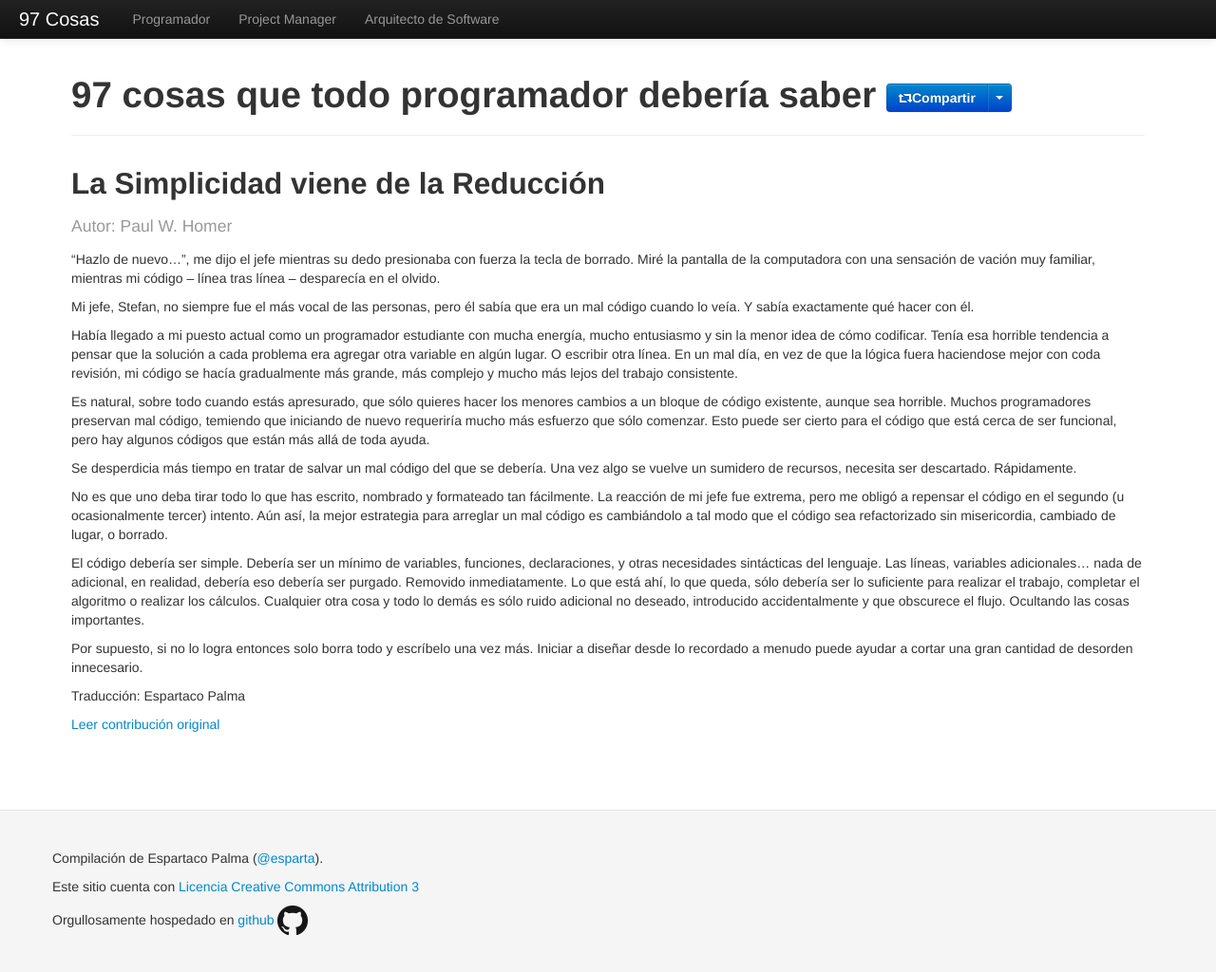
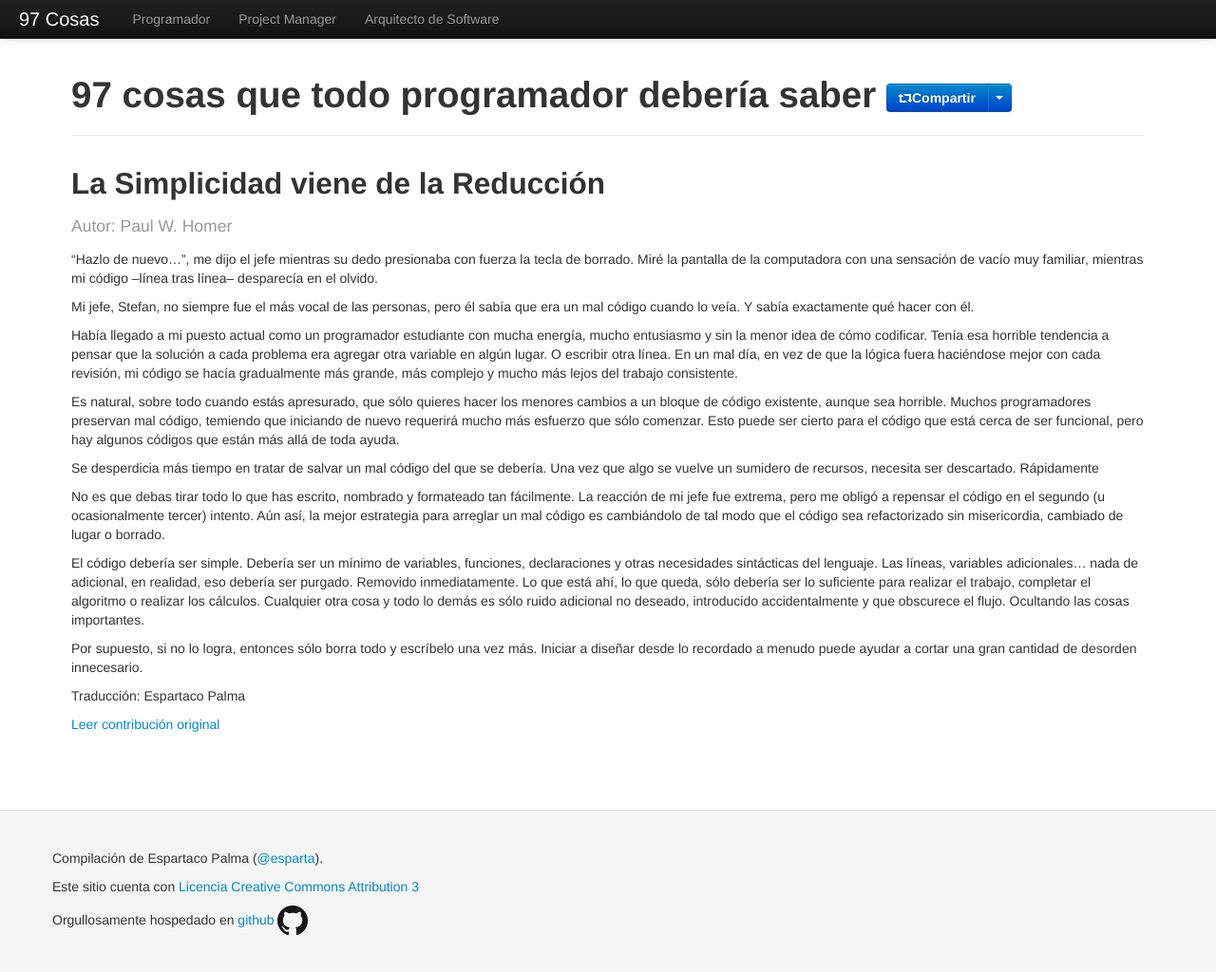
Before and after one commit to esparta/97cosas, a Jekyll site: the page built from programador/simplicidad-reduccion.md, in a window 1280 px wide and 1026 px high. Shown: the whole window at 95% size. Built offline with Jekyll 4.4.1, drawn with Linux system fonts in a browser that asks for light colours; comment, search, counter and statistics services are not loaded.

Commit message:
Spelling corrections on simplicidad-reduccion

```diff
--- a/programador/simplicidad-reduccion.md
+++ b/programador/simplicidad-reduccion.md
@@ -7,10 +7,10 @@ translator: Espartaco Palma
 original: http://programmer.97things.oreilly.com/wiki/index.php/Simplicity_Comes_from_Reduction
 ---
 
-"Hazlo de nuevo...", me dijo el jefe mientras su dedo presionaba con
+“Hazlo de nuevo…”, me dijo el jefe mientras su dedo presionaba con
 fuerza la tecla de borrado. Miré la pantalla de la computadora con una
-sensación de vación muy familiar, mientras mi código -- línea tras línea
--- desparecía en el olvido.
+sensación de vacío muy familiar, mientras mi código –línea tras línea–
+desparecía en el olvido.
 
 Mi jefe, Stefan, no siempre fue el más vocal de las personas, pero él
 sabía que era un mal código cuando lo veía. Y sabía exactamente qué
@@ -20,38 +20,38 @@ Había llegado a mi puesto actual como un programador estudiante con
 mucha energía, mucho entusiasmo y sin la menor idea de cómo codificar.
 Tenía esa horrible tendencia a pensar que la solución a cada problema
 era agregar otra variable en algún lugar. O escribir otra línea. En un
-mal día, en vez de que la lógica fuera haciendose mejor con coda
+mal día, en vez de que la lógica fuera haciéndose mejor con cada
 revisión, mi código se hacía gradualmente más grande, más complejo y
 mucho más lejos del trabajo consistente.
 
 Es natural, sobre todo cuando estás apresurado, que sólo quieres hacer
 los menores cambios a un bloque de código existente, aunque sea
 horrible. Muchos programadores preservan mal código, temiendo que
-iniciando de nuevo requeriría mucho más esfuerzo que sólo comenzar. Esto
+iniciando de nuevo requerirá mucho más esfuerzo que sólo comenzar. Esto
 puede ser cierto para el código que está cerca de ser funcional, pero
 hay algunos códigos que están más allá de toda ayuda.
 
 Se desperdicia más tiempo en tratar de salvar un mal código del que se
-debería. Una vez algo se vuelve un sumidero de recursos, necesita ser
-descartado. Rápidamente.
+debería. Una vez que algo se vuelve un sumidero de recursos, necesita
+ser descartado. Rápidamente
 
-No es que uno deba tirar todo lo que has escrito, nombrado y formateado
-tan fácilmente. La reacción de mi jefe fue extrema, pero me obligó a
+No es que debas tirar todo lo que has escrito, nombrado y formateado tan
+fácilmente. La reacción de mi jefe fue extrema, pero me obligó a
 repensar el código en el segundo (u ocasionalmente tercer) intento. Aún
-así, la mejor estrategia para arreglar un mal código es cambiándolo a
+así, la mejor estrategia para arreglar un mal código es cambiándolo de
 tal modo que el código sea refactorizado sin misericordia, cambiado de
-lugar, o borrado.
+lugar o borrado.
 
 El código debería ser simple. Debería ser un mínimo de variables,
-funciones, declaraciones, y otras necesidades sintácticas del lenguaje.
-Las líneas, variables adicionales... nada de adicional, en realidad,
-debería eso debería ser purgado. Removido inmediatamente. Lo que está
-ahí, lo que queda, sólo debería ser lo suficiente para realizar el
-trabajo, completar el algoritmo o realizar los cálculos. Cualquier otra
-cosa y todo lo demás es sólo ruido adicional no deseado, introducido
+funciones, declaraciones y otras necesidades sintácticas del lenguaje.
+Las líneas, variables adicionales... nada de adicional, en realidad, eso
+debería ser purgado. Removido inmediatamente. Lo que está ahí, lo que
+queda, sólo debería ser lo suficiente para realizar el trabajo,
+completar el algoritmo o realizar los cálculos. Cualquier otra cosa y
+todo lo demás es sólo ruido adicional no deseado, introducido
 accidentalmente y que obscurece el flujo. Ocultando las cosas
 importantes.
 
-Por supuesto, si no lo logra entonces solo borra todo y escríbelo una
+Por supuesto, si no lo logra, entonces sólo borra todo y escríbelo una
 vez más. Iniciar a diseñar desde lo recordado a menudo puede ayudar a
 cortar una gran cantidad de desorden innecesario.
```
